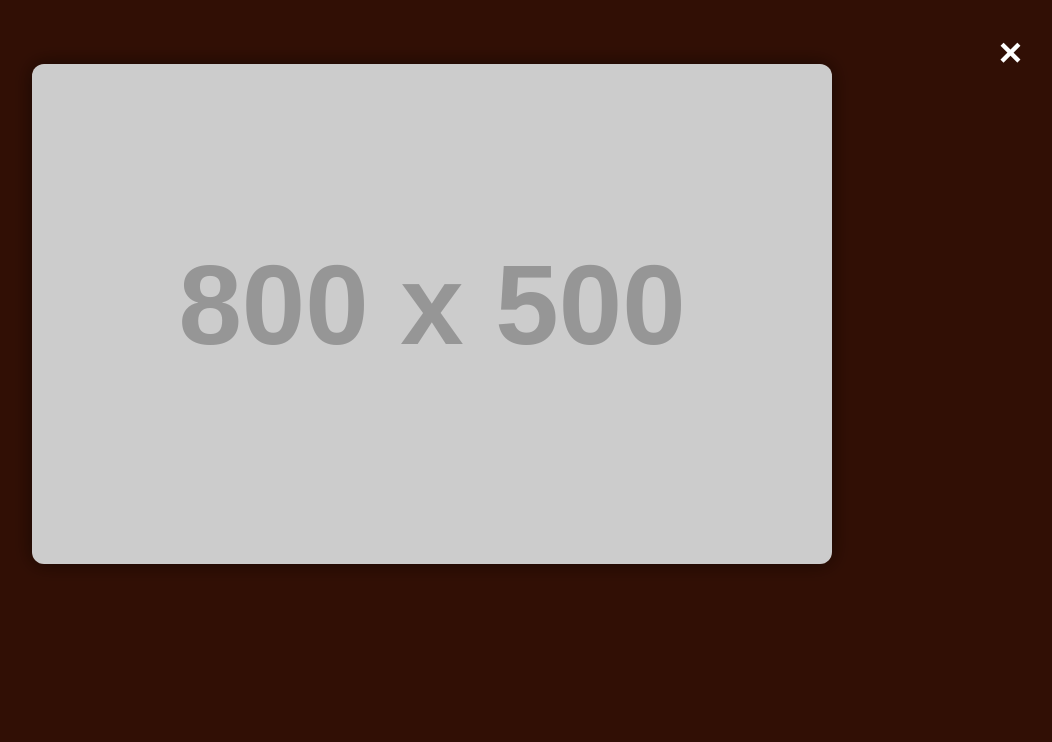
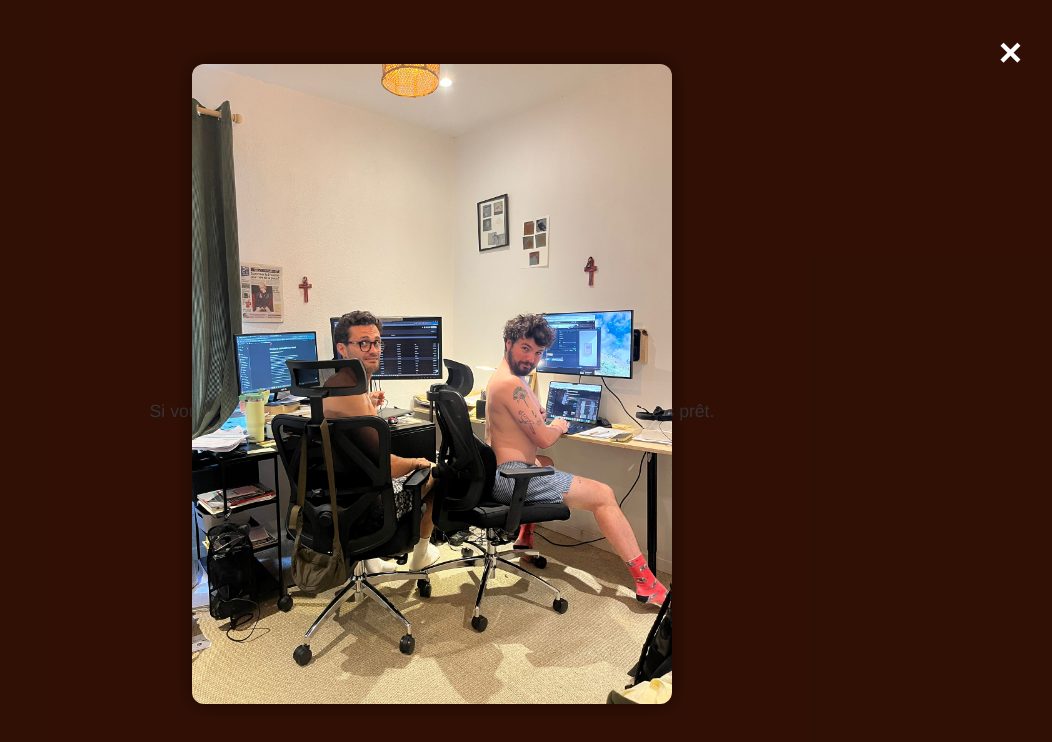
Before and after one commit to trente-sexe/trente-sexe, a plain HTML site: page index.html in a window 1280 px wide. Both pictures are taken after a click on the button "Jeu, Sexe, Match". Shown: the whole page, without its empty margins (208-1260 px from the left). Drawn offline with Linux system fonts and the light colour scheme; placeholder pictures from the web are drawn by us.

Commit message:
initial upload

```diff
--- a/index.html
+++ b/index.html
@@ -18,7 +18,7 @@
   <!-- Modal -->
   <div id="imageModal" class="modal">
     <span class="close">&times;</span>
-    <img class="modal-content" id="modalImage" src="https://via.placeholder.com/800x500" alt="Photo exemple" />
+    <img class="modal-content" id="modalImage" src="/assets/WhatsApp Image 2025-06-25 at 17.34.55.jpeg" alt="So sexe" />
   </div>
 
   <script>
```
Also changed, not shown: assets/WhatsApp Image 2025-06-25 at 17.34.55.jpeg (added).
